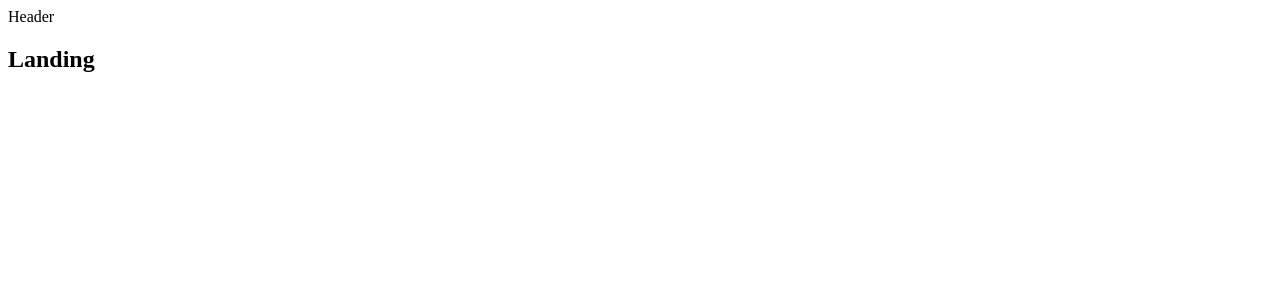
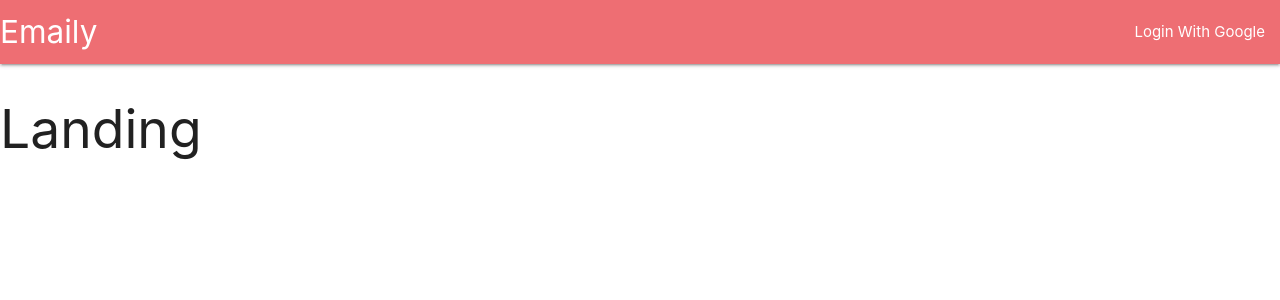
Before and after one commit to markwuu/Emaily, a React (Create React App) app in the folder client/: page / in a window 1280 px wide. Shown: the top 300 px of the page. Built offline with nearby package versions, Linux system fonts and the light colour scheme.

Commit message:
Imported materialize css and created header component with google login

```diff
--- a/client/package.json
+++ b/client/package.json
@@ -7,6 +7,7 @@
     "@testing-library/react": "^11.1.0",
     "@testing-library/user-event": "^12.1.10",
     "http-proxy-middleware": "^1.0.6",
+    "materialize-css": "^1.0.0-rc.2",
     "react": "^17.0.1",
     "react-dom": "^17.0.1",
     "react-redux": "^7.2.2",
--- a/client/public/index.html
+++ b/client/public/index.html
@@ -1,15 +1,17 @@
 <!DOCTYPE html>
 <html lang="en">
+
 <head>
   <meta charset="utf-8" />
   <link rel="icon" href="%PUBLIC_URL%/favicon.ico" />
   <meta name="viewport" content="width=device-width, initial-scale=1" />
   <meta name="theme-color" content="#000000" />
-    <meta
-      name="description"
-      content="Web site created using create-react-app"
-    />
+  <meta name="description" content="Web site created using create-react-app" />
   <link rel="apple-touch-icon" href="%PUBLIC_URL%/logo192.png" />
+  <!-- Compiled and minified CSS -->
+  <link rel="stylesheet" href="https://cdnjs.cloudflare.com/ajax/libs/materialize/1.0.0/css/materialize.min.css">
+  <!-- Compiled and minified JavaScript -->
+  <script src="https://cdnjs.cloudflare.com/ajax/libs/materialize/1.0.0/js/materialize.min.js"></script>
   <!--
       manifest.json provides metadata used when your web app is installed on a
       user's mobile device or desktop. See https://developers.google.com/web/fundamentals/web-app-manifest/
@@ -26,6 +28,7 @@
     -->
   <title>React App</title>
 </head>
+
 <body>
   <noscript>You need to enable JavaScript to run this app.</noscript>
   <div id="root"></div>
@@ -40,4 +43,5 @@
       To create a production bundle, use `npm run build` or `yarn build`.
     -->
 </body>
+
 </html>
--- a/client/src/components/Header.js
+++ b/client/src/components/Header.js
@@ -2,9 +2,16 @@ import React from 'react';
 
 const Header = () => {
     return (
-        <div>
-            Header
-        </div>
+        <nav>
+            <div class="nav-wrapper">
+            <a href="/" class="left brand-logo">Emaily</a>
+            <ul class="right">
+                <li>
+                    <a href="/auth/google">Login With Google</a>
+                </li>
+            </ul>
+            </div>
+        </nav>
     )
 }
 
--- a/client/src/index.js
+++ b/client/src/index.js
@@ -1,3 +1,4 @@
+// import 'materialize-css/dist/css/materialize/min.css';
 import React from 'react';
 import ReactDOM from 'react-dom';
 import { Provider } from 'react-redux';
```
Also changed, not shown: 1 other file (tests, documents, lock files or other folders). Lines whose indentation alone changed are shown as unchanged.
